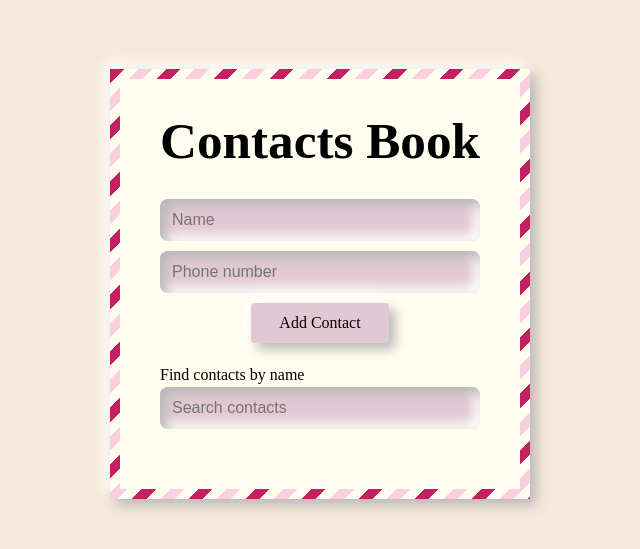
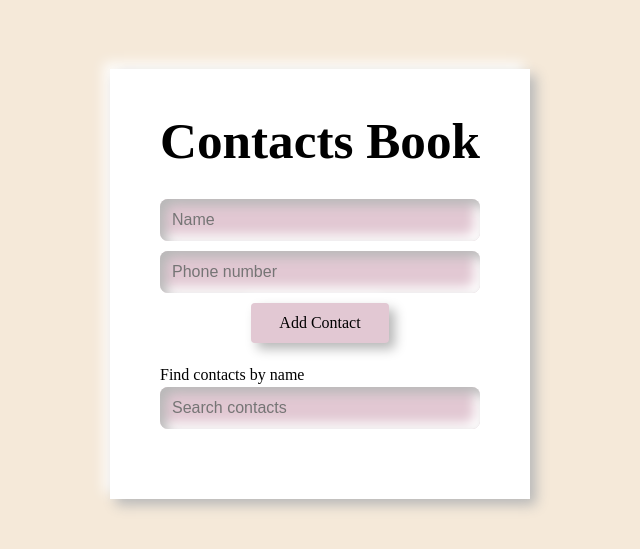
Before and after one commit to leohutnyk/goit-react-hw-06, a React (Vite) app: page / in a window 1280 px wide. Shown: the part 141-690 px from the top of the page, without its empty margins (320-960 px from the left). Built offline with nearby package versions, Linux system fonts and the light colour scheme.

Commit message:
initial commit

```diff
--- a/src/App.css
+++ b/src/App.css
@@ -10,20 +10,8 @@
   gap: 20px;
   margin: 50px auto 0;
   padding: 0 40px 40px 40px;
-  background: #fffdee;
+  background: #ffffff;
   border: 10px solid transparent;
-  border-image: 10
-    repeating-linear-gradient(
-      135deg,
-      #c42061,
-      #c42061 10px,
-      transparent 10px,
-      transparent 20px,
-      #fbcfdf 20px,
-      #fbcfdf 30px,
-      transparent 30px,
-      transparent 40px
-    );
   font-family: "Playfair Display";
   color: #605756;
   box-shadow: 6px 6px 12px #b8b8b8, -6px -6px 12px #ffffff;
```
